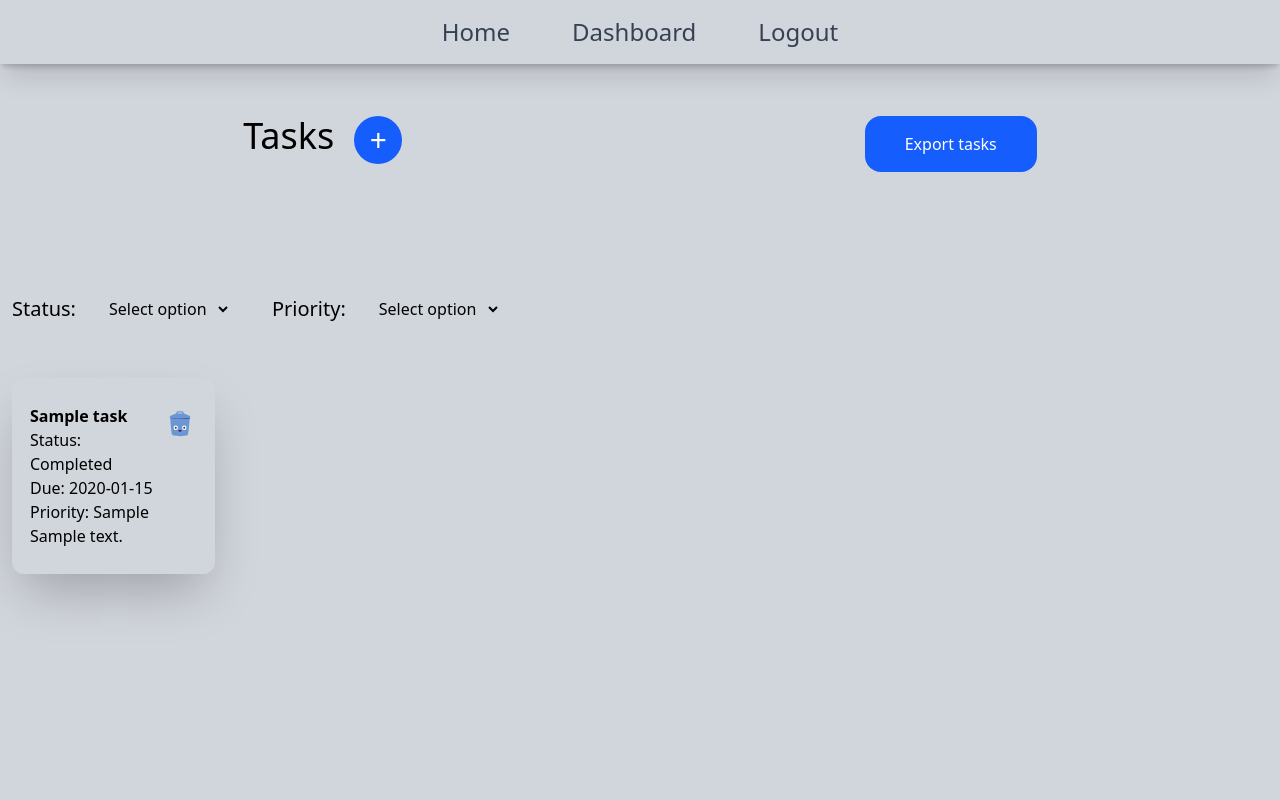
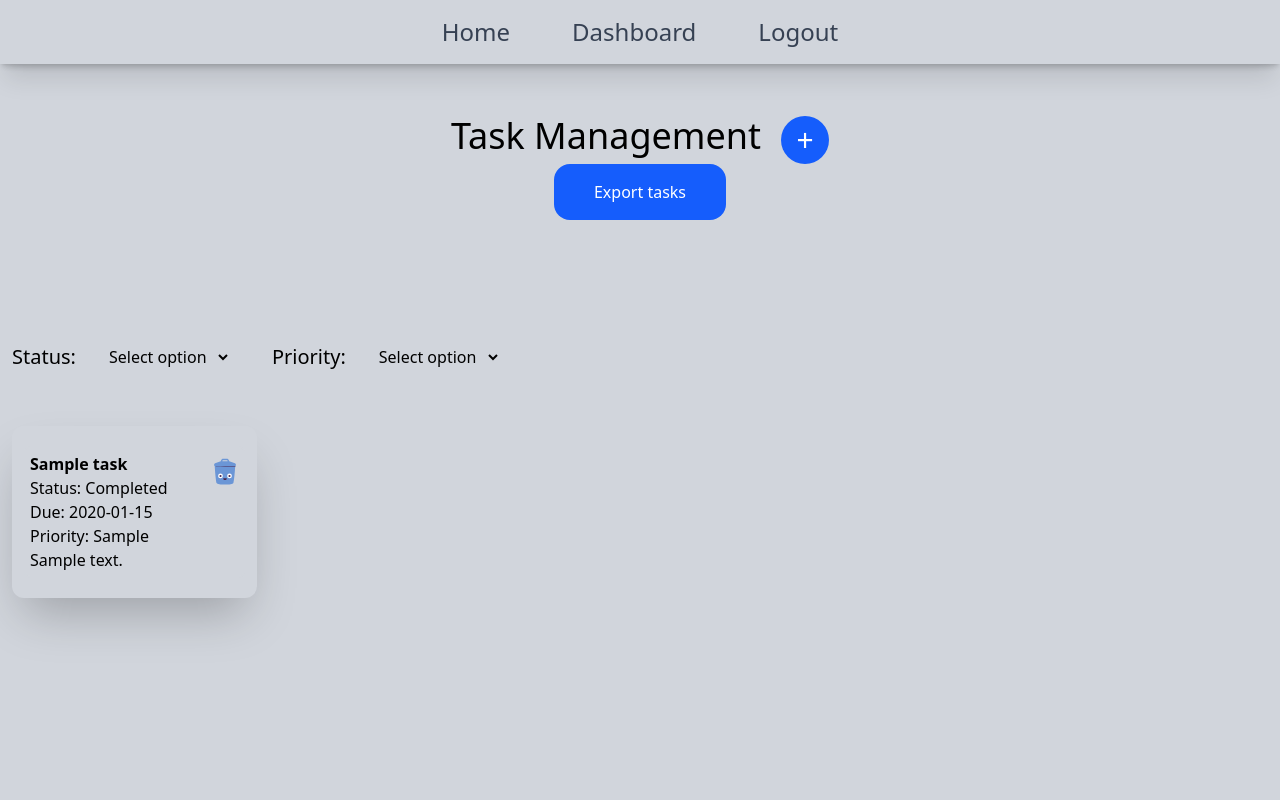
Before and after one commit to tsvetkovivan365-code/flask_task_app, a Flask app: page /dashboard in a window 1280 px wide. Run offline with Flask 3, Linux system fonts and the light colour scheme; a user stored in the database is signed in; tables that the repository leaves empty hold one stand-in row (values such as "Sample post").

Commit message:
Refactoring task cards for description to fit in card

```diff
--- a/app.py
+++ b/app.py
@@ -27,7 +27,7 @@ app.config['SQLALCHEMY_TRACK_MODIFICATIONS'] = False
 app.config['SECRET_KEY'] = environ.get('SECRET_KEY')
 
 
-#Initializing the database extension with the application
+# Initializing the database extension with the application
 db.init_app(app)
 
 # Initializing BackgroundScheduler
@@ -43,11 +43,13 @@ login_manager.login_view = 'login'
 def load_user(user_id):
     return User.query.get(int(user_id))
 
+
 @app.route('/')
 def home():
     return render_template("home.html")
 
-@app.route('/dashboard', methods = ['GET'])
+
+@app.route('/dashboard', methods=['GET'])
 @login_required
 def dashboard():
 
@@ -55,17 +57,21 @@ def dashboard():
     selected_priority = request.args.get('selected_priority')
 
     if selected_status and selected_priority:
-        tasks = Task.query.filter_by(user_id=current_user.id, status=selected_status, priority=selected_priority).all()
+        tasks = Task.query.filter_by(
+            user_id=current_user.id, status=selected_status, priority=selected_priority).all()
     elif selected_status:
-        tasks = Task.query.filter_by(user_id=current_user.id, status=selected_status).all()
+        tasks = Task.query.filter_by(
+            user_id=current_user.id, status=selected_status).all()
     elif selected_priority:
-        tasks = Task.query.filter_by(user_id=current_user.id, priority=selected_priority).all()
+        tasks = Task.query.filter_by(
+            user_id=current_user.id, priority=selected_priority).all()
     else:
         tasks = Task.query.filter_by(user_id=current_user.id).all()
 
     return render_template("dashboard.html", tasks=tasks)
 
-@app.route('/create_task', methods = ['GET', 'POST'])
+
+@app.route('/create_task', methods=['GET', 'POST'])
 @login_required
 def create_task():
     create_task_form = CreateTaskForm()
@@ -78,16 +84,17 @@ def create_task():
         priority = create_task_form.priority.data
         user_id = current_user.id
 
-        new_task = Task(title=title, description=description, due_date=due_date, status=status, user_id=user_id, priority=priority)
+        new_task = Task(title=title, description=description, due_date=due_date,
+                        status=status, user_id=user_id, priority=priority)
         db.session.add(new_task)
         db.session.commit()
 
         return redirect(url_for('dashboard'))
 
-
     return render_template("create_task.html", form=create_task_form)
 
-@app.route('/register' , methods = ['GET', 'POST'])
+
+@app.route('/register', methods=['GET', 'POST'])
 def register():
     register_form = RegistrationForm()
 
@@ -103,11 +110,10 @@ def register():
         db.session.add(new_user)
         db.session.commit()
 
-
         return redirect(url_for('login'))
 
+    return render_template('register.html', form=register_form)
 
-    return render_template('register.html', form=register_form)
 
 @app.route('/login', methods=['GET', 'POST'])
 def login():
@@ -126,7 +132,6 @@ def login():
             flash("Invalid username or password", "error")
             return render_template('login.html', form=login_form, error="Invalid username or password")
 
-
     return render_template("login.html", form=login_form)
 
 # DELETE task
@@ -141,6 +146,8 @@ def api_delete_task(task_id):
     return render_template("dashboard.html")
 
 # Export user's tasks in csv format
+
+
 @app.route('/download_csv')
 @login_required
 def download_csv():
@@ -153,44 +160,50 @@ def download_csv():
     tasks = Task.query.filter_by(user_id=current_user.id)
 
     for task in tasks:
-        cw.writerow([task.id, task.title, task.description, task.status, task.due_date, task.priority])
+        cw.writerow([task.id, task.title, task.description,
+                    task.status, task.due_date, task.priority])
 
-    csv_data = Response(str.getvalue(), mimetype=('text/csv'))
+    csv_data = Response(s.getvalue(), mimetype=('text/csv'))
     csv_data.headers["Content-Disposition"] = "attachment; filename=tasks.csv"
 
     return csv_data
 
-# Change to Scheduler
+
 def send_email(subject, body, to):
     with smtplib.SMTP(environ.get('MAIL_SERVER'), environ.get('MAIL_PORT')) as server:
         server.starttls()
-        server.login(environ.get('MAIL_USERNAME'), environ.GET('MAIL_PASSWORD'))
+        server.login(environ.get('MAIL_USERNAME'), environ.get('MAIL_PASSWORD'))
         message = f"Subject:{subject}\n\n{body}"
         server.sendmail(environ.get('MAIL_USERNAME'), to, message)
 
+
 def check_and_send_email():
-    with app.app_context():
-        tasks = Task.query.filter_by(user_id=current_user.id)
+    tasks = db.session.query(Task).all()
 
-        for task in tasks:
-            task_due_date = task.due_date
-            curr_time = parser.parse(datetime.datetime.date(), dayfirst=True).date()
+    for task in tasks:
+        task_due_date = task.due_date
+        curr_time = datetime.date.today()
 
-            delta = task_due_date - curr_time
+        delta = task_due_date - curr_time
+        user_email = task.user.email
+        if delta.days == 3:
+            send_email(
+                "3 days left", f"You have 3 days left to complete {task.title} on {task.due_date}.", user_email)
 
-            if delta.days == 3:
-                send_email("3 days left", f"You have 3 days left to complete {task.title} on {task.due_date}.", current_user.email)
+        if delta.days == 1:
+            send_email(
+                "1 days left", f"You have 1 days left to complete {task.title} on {task.due_date}.", user_email)
 
-            if delta.days == 1:
-                send_email("1 days left", f"You have 1 days left to complete {task.title} on {task.due_date}.", current_user.email)
+        if delta.days == 0:
+            send_email(
+                "0 days left", f"Deadline for task {task.title} is today!", user_email)
 
-            if delta.days == 0:
-                send_email("0 days left", f"Deadline for task {task.title} is today!", current_user.email)
+    return "Check completed."
 
-        return "Check completed."
 
 sched.add_job(check_and_send_email, 'interval', minutes=1)
 sched.start()
+
 
 @app.route('/logout')
 @login_required
@@ -199,6 +212,7 @@ def logout():
     flash("You have been logged out successfully!", 'success')
     return redirect(url_for('home'))
 
+
 # Run application
 if __name__ == '__main__':
     app.run(debug=True)
--- a/static/css/main.css
+++ b/static/css/main.css
@@ -25,6 +25,7 @@
     --color-blue-700: oklch(48.8% 0.243 264.376);
     --color-blue-800: oklch(42.4% 0.199 265.638);
     --color-gray-300: oklch(87.2% 0.01 258.338);
+    --color-gray-400: oklch(70.7% 0.022 261.325);
     --color-gray-500: oklch(55.1% 0.027 264.364);
     --color-gray-600: oklch(44.6% 0.03 256.802);
     --color-gray-700: oklch(37.3% 0.034 259.733);
@@ -239,6 +240,18 @@
   .top-60 {
     top: calc(var(--spacing) * 60);
   }
+  .right-2 {
+    right: calc(var(--spacing) * 2);
+  }
+  .right-3 {
+    right: calc(var(--spacing) * 3);
+  }
+  .right-3\.5 {
+    right: calc(var(--spacing) * 3.5);
+  }
+  .right-14 {
+    right: calc(var(--spacing) * 14);
+  }
   .z-0 {
     z-index: 0;
   }
@@ -268,6 +281,18 @@
   }
   .mt-25 {
     margin-top: calc(var(--spacing) * 25);
+  }
+  .mr-2 {
+    margin-right: calc(var(--spacing) * 2);
+  }
+  .mr-6 {
+    margin-right: calc(var(--spacing) * 6);
+  }
+  .mr-8 {
+    margin-right: calc(var(--spacing) * 8);
+  }
+  .mr-10 {
+    margin-right: calc(var(--spacing) * 10);
   }
   .mb-1 {
     margin-bottom: calc(var(--spacing) * 1);
@@ -323,6 +348,15 @@
   .h-40 {
     height: calc(var(--spacing) * 40);
   }
+  .h-auto {
+    height: auto;
+  }
+  .min-h-1 {
+    min-height: calc(var(--spacing) * 1);
+  }
+  .min-h-6 {
+    min-height: calc(var(--spacing) * 6);
+  }
   .min-h-screen {
     min-height: 100vh;
   }
@@ -579,6 +646,33 @@
     --tw-font-weight: var(--font-weight-medium);
     font-weight: var(--font-weight-medium);
   }
+  .wrap-anywhere {
+    overflow-wrap: anywhere;
+  }
+  .wrap-break-word {
+    overflow-wrap: break-word;
+  }
+  .text-ellipsis {
+    text-overflow: ellipsis;
+  }
+  .whitespace-break-spaces {
+    white-space: break-spaces;
+  }
+  .whitespace-normal {
+    white-space: normal;
+  }
+  .whitespace-nowrap {
+    white-space: nowrap;
+  }
+  .whitespace-pre {
+    white-space: pre;
+  }
+  .whitespace-pre-line {
+    white-space: pre-line;
+  }
+  .whitespace-pre-wrap {
+    white-space: pre-wrap;
+  }
   .text-blue-600 {
     color: var(--color-blue-600);
   }
@@ -641,6 +738,13 @@
   .ease-in-out {
     --tw-ease: var(--ease-in-out);
     transition-timing-function: var(--ease-in-out);
+  }
+  .ease-linear {
+    --tw-ease: linear;
+    transition-timing-function: linear;
+  }
+  .ease-initial {
+    --tw-ease: initial;
   }
   .hover\:scale-105 {
     &:hover {
@@ -672,10 +776,74 @@
       }
     }
   }
+  .hover\:scale-x-101 {
+    &:hover {
+      @media (hover: hover) {
+        --tw-scale-x: 101%;
+        scale: var(--tw-scale-x) var(--tw-scale-y);
+      }
+    }
+  }
+  .hover\:scale-x-102 {
+    &:hover {
+      @media (hover: hover) {
+        --tw-scale-x: 102%;
+        scale: var(--tw-scale-x) var(--tw-scale-y);
+      }
+    }
+  }
   .hover\:scale-x-105 {
     &:hover {
       @media (hover: hover) {
         --tw-scale-x: 105%;
+        scale: var(--tw-scale-x) var(--tw-scale-y);
+      }
+    }
+  }
+  .hover\:scale-x-202 {
+    &:hover {
+      @media (hover: hover) {
+        --tw-scale-x: 202%;
+        scale: var(--tw-scale-x) var(--tw-scale-y);
+      }
+    }
+  }
+  .hover\:scale-y-100 {
+    &:hover {
+      @media (hover: hover) {
+        --tw-scale-y: 100%;
+        scale: var(--tw-scale-x) var(--tw-scale-y);
+      }
+    }
+  }
+  .hover\:scale-y-102 {
+    &:hover {
+      @media (hover: hover) {
+        --tw-scale-y: 102%;
+        scale: var(--tw-scale-x) var(--tw-scale-y);
+      }
+    }
+  }
+  .hover\:scale-y-103 {
+    &:hover {
+      @media (hover: hover) {
+        --tw-scale-y: 103%;
+        scale: var(--tw-scale-x) var(--tw-scale-y);
+      }
+    }
+  }
+  .hover\:scale-y-104 {
+    &:hover {
+      @media (hover: hover) {
+        --tw-scale-y: 104%;
+        scale: var(--tw-scale-x) var(--tw-scale-y);
+      }
+    }
+  }
+  .hover\:scale-y-106 {
+    &:hover {
+      @media (hover: hover) {
+        --tw-scale-y: 106%;
         scale: var(--tw-scale-x) var(--tw-scale-y);
       }
     }
@@ -796,6 +964,26 @@
       outline-style: none;
     }
   }
+  .max-sm\:h-8 {
+    @media (width < 40rem) {
+      height: calc(var(--spacing) * 8);
+    }
+  }
+  .max-sm\:w-6 {
+    @media (width < 40rem) {
+      width: calc(var(--spacing) * 6);
+    }
+  }
+  .max-sm\:grid-cols-2 {
+    @media (width < 40rem) {
+      grid-template-columns: repeat(2, minmax(0, 1fr));
+    }
+  }
+  .max-sm\:grid-cols-3 {
+    @media (width < 40rem) {
+      grid-template-columns: repeat(3, minmax(0, 1fr));
+    }
+  }
   .max-sm\:flex-col {
     @media (width < 40rem) {
       flex-direction: column;
--- a/templates/dashboard.html
+++ b/templates/dashboard.html
@@ -3,10 +3,10 @@
 
 <section class='px-3'>
 
-    <section class='flex top-29 justify-around relative max-sm:items-center w-full max-sm:flex-col'>
+    <section class='flex flex-col top-29 justify-center items-center relative max-sm:items-center w-full max-sm:flex-col'>
 
         <section class='flex gap-5'>
-            <h3 class='text-center text-4xl'>Tasks</h3>
+            <h3 class='text-center text-4xl'>Task Management</h3>
 
             <form action="{{url_for('create_task')}}">
                 <button type='submit' class='transition-all text-center rounded-full w-12 h-12 text-3xl text-white bg-blue-600 hover:bg-blue-400 hover:scale-140 hover:text-4xl'>+</button>
@@ -50,70 +50,58 @@
         </section>
     </section>
 
-    <section class='grid grid-cols-5 gap-2 md:gap-15 mt-10 pb-10 relative top-60 z-0'>
+    <section class='grid grid-cols-5 max-sm:grid-cols-2 gap-2 mt-10 pb-10 relative top-60 z-0'>
 
 
             {% for task in tasks %}
                 {% if task.status == 'To Do' %}
-                    <section class='dark:bg-yellow-600 p-3 flex-1 rounded-xl min-w-1 shadow-2xl'>
-                        <ul class='list-none'>
-                            <li class='my-2 border-2 border-gray-300 p-1 rounded-md max-w-svw hover:border-white hover:scale-x-105 hover:scale-y-120 transition-discrete ease-in-out'>
-                                <section class='flex justify-between items-start'>
-                                    <ul class='overflow-clip '>
-                                        <li class='font-bold'>{{task.title}}</li>
+                    <section class='dark:bg-yellow-600 p-3 flex-1 rounded-xl shadow-2xl relative'>
+                        <section class='flex justify-between my-2 border-2 border-gray-300 p-1 rounded-md max-w-svw hover:border-white hover:scale-x-102 hover:scale-y-104 transition-discrete ease-linear'>
+                                <ul class='wrap-anywhere'>
+                                    <li class='font-bold mr-10'>{{task.title}}</li>
                                     <li>Status: {{task.status}}</li>
                                     <li>Due: {{ task.due_date }}</li>
                                     <li>Priority: {{task.priority}}</li>
                                     <li>{{ task.description }}</li>
                                 </ul>
-                                    <form method="DELETE" action="{{url_for('api_delete_task')}}" id="dlete_task" name='task_delete'>
-                                        <button type='submit'><img src="../static/icons8-bin.svg" alt="Delete task" class='w-9 h-10'></button>
+                                <form method="DELETE" action="{{url_for('api_delete_task')}}" name='task_delete' class='absolute right-3.5'>
+                                    <button type='submit'><img src="../static/icons8-bin.svg" alt="Delete task" class='w-9 h-10 max-sm:w-6 max-sm:h-8'></button>
                                 </form>
                             </section>
-                            </li>
-                        </ul>
                     </section>
                 {% endif %}
 
                 {% if task.status == 'In Progress' %}
-                    <section class='dark:bg-blue-300 p-3 flex-1 rounded-xl min-w-1 shadow-2xl'>
-                        <ul class='list-none'>
-                            <li class='my-2 border-2 border-gray-300 p-1 rounded-md max-w-svw hover:border-white hover:scale-x-105 hover:scale-y-120 transition-discrete ease-in-out'>
-                                <section class='flex justify-between'>
-                                    <ul class='overflow-clip '>
-                                        <li class='font-bold'>{{task.title}}</li>
+                    <section class='dark:bg-blue-300 p-3 flex-1 rounded-xl shadow-2xl relative'>
+                        <section class='flex justify-between my-2 border-2 border-gray-300 p-1 rounded-md max-w-svw hover:border-white hover:scale-x-102 hover:scale-y-104 transition-discrete ease-linear'>
+                                <ul class='wrap-anywhere'>
+                                    <li class='font-bold mr-10'>{{task.title}}</li>
                                     <li>Status: {{task.status}}</li>
                                     <li>Due: {{ task.due_date }}</li>
                                     <li>Priority: {{task.priority}}</li>
                                     <li>{{ task.description }}</li>
                                 </ul>
-                                    <form action="{{url_for('api_delete_task')}}" name='task_delete'>
-                                        <button type='submit'><img src="../static/icons8-bin.svg" alt="Delete task" class='w-9 h-10'></button>
+                                <form method="DELETE" action="{{url_for('api_delete_task')}}" name='task_delete' class='absolute right-3.5'>
+                                    <button type='submit'><img src="../static/icons8-bin.svg" alt="Delete task" class='w-9 h-10 max-sm:w-6 max-sm:h-8'></button>
                                 </form>
                             </section>
-                            </li>
-                        </ul>
                     </section>
                 {% endif %}
 
                 {% if task.status == 'Completed' %}
-                    <section class='dark:bg-green-300 p-3 flex-1 rounded-xl min-w-1 shadow-2xl'>
-                        <ul class='list-none'>
-                            <li class='my-2 border-2 border-gray-300 p-1 rounded-md max-w-svw hover:border-white hover:scale-x-105 hover:scale-y-120 transition-discrete ease-in-out'>
-                                <section class='flex justify-between'>
-                                    <ul class='overflow-clip '>
-                                        <li class='font-bold'>{{task.title}}</li>
+                    <section class='dark:bg-green-300 p-3 flex-1 rounded-xl shadow-2xl relative h-auto'>
+                        <section class='flex justify-between my-2 border-2 border-gray-300 p-1 rounded-md max-w-svw hover:border-white hover:scale-x-102 hover:scale-y-104 transition-discrete ease-linear'>
+                                <ul class='wrap-anywhere'>
+                                    <li class='font-bold mr-10'>{{task.title}}</li>
                                     <li>Status: {{task.status}}</li>
                                     <li>Due: {{ task.due_date }}</li>
                                     <li>Priority: {{task.priority}}</li>
                                     <li>{{ task.description }}</li>
                                 </ul>
-                                    <form method="DELETE" action="{{url_for('api_delete_task')}}" name='task_delete'>
-                                        <button type='submit'><img src="../static/icons8-bin.svg" alt="Delete task" class='w-9 h-10'></button>
+                                <form method="DELETE" action="{{url_for('api_delete_task')}}" name='task_delete' class='absolute right-3.5'>
+                                    <button type='submit'><img src="../static/icons8-bin.svg" alt="Delete task" class='w-9 h-10 max-sm:w-6 max-sm:h-8'></button>
                                 </form>
                             </section>
-                            </li>
-                        </ul>
                     </section>
                 {% endif %}
             {% endfor %}
```
Also changed, not shown: other parts of static/css/main.css (+66 -0 lines). Lines whose indentation alone changed are shown as unchanged.
